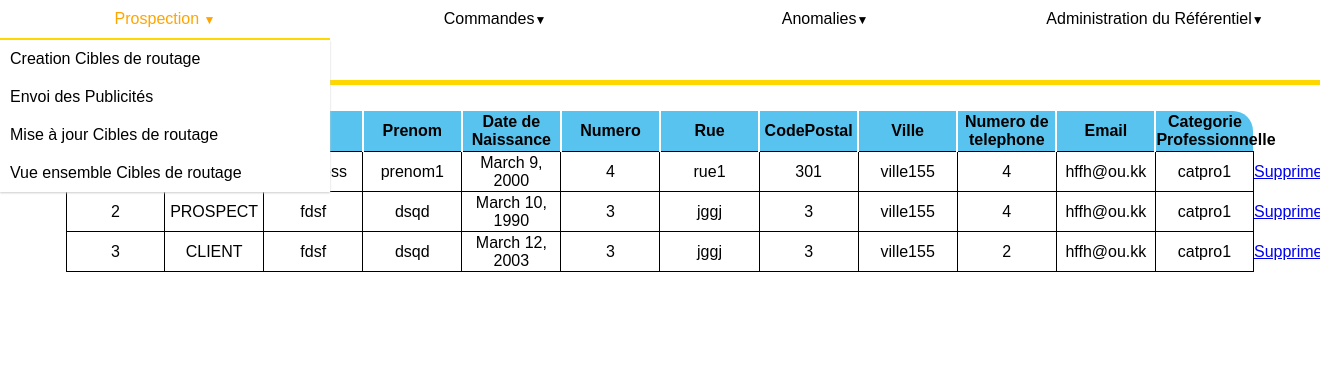
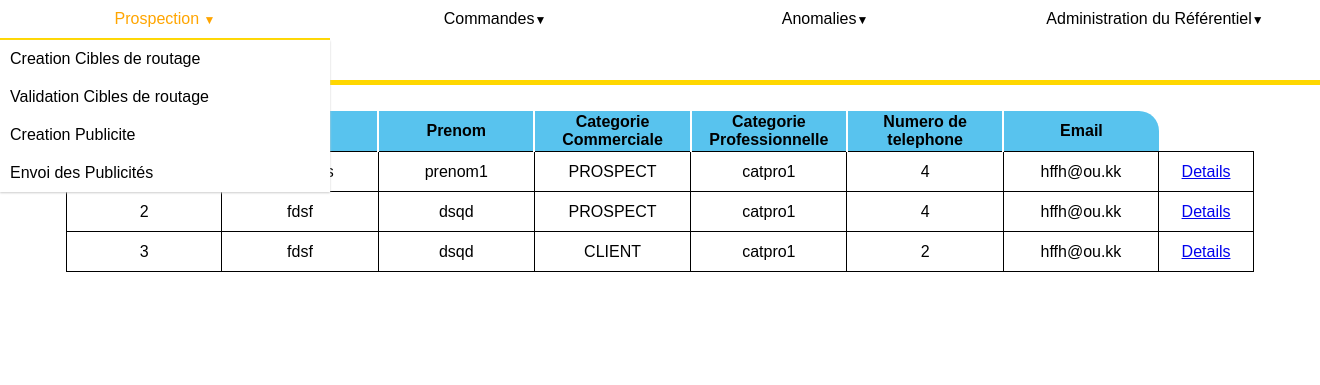
Before and after one commit to b-henriques/gpi-projet, a Django app: page /referentiel/individus in a window 1320 px wide. Shown: the top 385 px of the page. Run offline with Django 3.2, Linux system fonts and the light colour scheme; data comes from the database, SQL or seed files in the repository; both versions use the stored data as it was after the commit.

Commit message:
Modification Article + Modification Individu

```diff
--- a/referentiel/templates/referentiel/afficheArticle.html
+++ b/referentiel/templates/referentiel/afficheArticle.html
@@ -17,6 +17,7 @@
             <td>{{i.id}}</td>
             <td>{{i.designation}}</td>
             <td>{{i.prix}}</td>
+            <td width="10%"><a href="{% url 'referentiel:modifArticle' pk=i.id%}">Modifier</a></td>
             <td width="10%"><a href="{% url 'referentiel:supressionArticle' pk=i.id%}">Supprimer</a></td>
         </tr>
 
--- a/referentiel/templates/referentiel/afficheIndividu.html
+++ b/referentiel/templates/referentiel/afficheIndividu.html
@@ -15,35 +15,33 @@
 <body>
     <div class="contenu">
         <table class="tableReferentiel">
-            <th id=gauche width="10%">Id </th>
-            <th class=milieu width="10%">Categorie Commerciale</th>
-            <th class=milieu width="10%">Nom</th>
-            <th class=milieu width="10%">Prenom</th>
-            <th class=milieu width="10%">Date de Naissance</th>
-            <th class=milieu width="10%">Numero </th>
-            <th class=milieu width="10%">Rue</th>
-            <th class=milieu width="10%">CodePostal</th>
-            <th class=milieu width="10%">Ville</th>
-            <th class=milieu width="10%">Numero de telephone</th>
-            <th class=milieu width="10%">Email</th>
-            <th id=droite width="10%">Categorie Professionnelle</th>
+            <th id=gauche width="13%">Id </th>
+
+            <th class=milieu width="13%">Nom</th>
+            <th class=milieu width="13%">Prenom</th>
+
+            <th class=milieu width="13%">Categorie Commerciale</th>
+            <th class=milieu width="13%">Categorie Professionnelle</th>
+
+            <th class=milieu width="13%">Numero de telephone</th>
+            <th id=droite width="13%">Email</th>
+
 
             {% for i in individus %}
 
             <tr class=corps>
                 <td>{{i.id}}</td>
-                <td>{{i.catcommerciale}}</td>
+
                 <td>{{i.nom}}</td>
                 <td>{{i.prenom}}</td>
-                <td>{{i.datenaissance}}</td>
-                <td>{{i.adresse.numero}}</td>
-                <td>{{i.adresse.rue}}</td>
-                <td>{{i.adresse.codepostal}}</td>
-                <td>{{i.adresse.ville}}</td>
+
+                <td>{{i.catcommerciale}}</td>
+                <td>{{i.catprofessionnelle}}</td>
+
                 <td>{{i.ntel}}</td>
                 <td>{{i.mail}}</td>
-                <td>{{i.catprofessionnelle}}</td>
-                <td width="10%"><a href="{% url 'referentiel:supressionIndividu' pk=i.id%}">Supprimer</a></td>
+
+                <td width="10%"><a href="{% url 'referentiel:modifIndividu' pk=i.id%}">Details</a></td>
             </tr>
 
             {% endfor %}
--- a/referentiel/templates/referentiel/navigationbar.html
+++ b/referentiel/templates/referentiel/navigationbar.html
@@ -5,10 +5,9 @@
     <li class="deroulant"><a href="#">Prospection </a>
       <ul class="sous">
         <li><a href="{% url 'publicite:creationCible'%}"> Creation Cibles de routage</a></li>
-        <li><a href="#">Envoi des Publicités</a>
-        </li>
-        <li><a href="#">Mise à jour Cibles de routage</a></li>
-        <li><a href="#">Vue ensemble Cibles de routage</a></li>
+        <li><a href="{% url 'publicite:validateCible'%}">Validation Cibles de routage</a></li>
+        <li><a href="{% url 'publicite:creationPublicite'%}">Creation Publicite</a></li>
+        <li><a href="{% url 'publicite:envoiPublicite'%}">Envoi des Publicités</a></li>
       </ul>
     </li>
     <li class="deroulant"><a href="#">Commandes</a>
@@ -25,13 +24,10 @@
     </li>
     <li class="deroulant"><a href="#">Administration du Référentiel</a>
       <ul class="sous">
-        <li><a href="#">Mise a jour Referentiel</a></li>
         <li><a href="{% url 'referentiel:creationReferentiel'%}">Creation Referentiel</a></li>
-        <li>
         <li><a href="{% url 'referentiel:affichageReferentielArticles'%}">Vue ensemble Referentiel_Articles</a></li>
         <li><a href="{% url 'referentiel:affichageReferentielIndividus'%}">Vue ensemble Referentiel_Individus</a></li>
+      </ul>
     </li>
   </ul>
-  </li>
-  </ul>
 </nav>
--- a/referentiel/urls.py
+++ b/referentiel/urls.py
@@ -9,5 +9,7 @@ urlpatterns = [
     path('articles', views.tableArticle, name='affichageReferentielArticles'),
     path('individus', views.tableIndividu, name='affichageReferentielIndividus'),
     path('delarticle/<str:pk>', views.delArticle, name='supressionArticle'),
-    path('delindividu/<str:pk>', views.delIndividu, name='supressionIndividu')
+    path('delindividu/<str:pk>', views.delIndividu, name='supressionIndividu'),
+    path('modifArticle/<str:pk>', views.modifierArticle, name='modifArticle'),
+    path('modifIndividu/<str:pk>', views.modifierIndividu, name='modifIndividu')
 ]
--- a/referentiel/views.py
+++ b/referentiel/views.py
@@ -3,13 +3,17 @@ from .models import Adresse, Catprofessionnelle, Individu, Article
 from .forms import ArticleForm, IndividuForm
 from django.http.response import HttpResponse
 from django.contrib.auth.decorators import permission_required
+from django.urls import reverse
 
-#TODO: possibilite de creer cat pro en meme temps que Ind
-#TODO: modification Art ou Ind
+# TODO: possibilite de creer cat pro en meme temps que Ind
+# TODO: modification Art ou Ind
 
-#@permission_required('perm_administrerRef')
+# @permission_required('perm_administrerRef')
+
+
 def index(request):
-    return HttpResponse("<h1> Referentiel </h1>")
+    return render(request, 'referentiel/referentiel_view.html')
+
 
 def creationReferentiel(request):
     # affiche le cde html de form
@@ -25,7 +29,7 @@ def creationReferentiel(request):
     if form2.is_valid():
         print(True)
         # affiche les donnees du formulaire
-        #print(form2.cleaned_data)
+        # print(form2.cleaned_data)
 
         # creer adress
         adresse = Adresse(
@@ -36,14 +40,14 @@ def creationReferentiel(request):
         )
         adresse.save()
         individu = Individu(
-            nom= form2.cleaned_data['nom'],
-            prenom = form2.cleaned_data['prenom'],
-            datenaissance = form2.cleaned_data['datenaissance'],
-            ntel = form2.cleaned_data['ntel'],
-            mail = form2.cleaned_data['mail'],
-            adresse = adresse,
-            catcommerciale = form2.cleaned_data['catcommerciale'],
-            catprofessionnelle = form2.cleaned_data['catprofessionnelle'],
+            nom=form2.cleaned_data['nom'],
+            prenom=form2.cleaned_data['prenom'],
+            datenaissance=form2.cleaned_data['datenaissance'],
+            ntel=form2.cleaned_data['ntel'],
+            mail=form2.cleaned_data['mail'],
+            adresse=adresse,
+            catcommerciale=form2.cleaned_data['catcommerciale'],
+            catprofessionnelle=form2.cleaned_data['catprofessionnelle'],
         )
         individu.save()
 
@@ -52,12 +56,14 @@ def creationReferentiel(request):
 
 
 def tableArticle(request):
-    contexte = { 'articles' : Article.objects.all()}
+    contexte = {'articles': Article.objects.all()}
     return render(request, 'referentiel/afficheArticle.html', contexte)
 
+
 def tableIndividu(request):
-    contexte = { 'individus' : Individu.objects.all()}
+    contexte = {'individus': Individu.objects.all()}
     return render(request, 'referentiel/afficheIndividu.html', contexte)
+
 
 def delArticle(request, pk):
     article = get_object_or_404(Article, pk=pk)
@@ -67,8 +73,9 @@ def delArticle(request, pk):
         else:
             article.delete()
             return redirect('/referentiel/articles')
-    contexte = { 'article' : article}
+    contexte = {'article': article}
     return render(request, 'referentiel/deletearticle.html', contexte)
+
 
 def delIndividu(request, pk):
     individu = get_object_or_404(Individu, pk=pk)
@@ -78,5 +85,51 @@ def delIndividu(request, pk):
         else:
             individu.delete()
             return redirect('/referentiel/individus')
-    contexte = { 'individu' : individu}
+    contexte = {'individu': individu}
     return render(request, 'referentiel/deleteindividu.html', contexte)
+
+
+def modifierArticle(request, pk):
+    article = get_object_or_404(Article, pk=pk)
+    form = ArticleForm(request.POST or None, instance=article)
+    if form.is_valid():
+        form.save()
+        return redirect(reverse("referentiel:affichageReferentielArticles"))
+    contexte = {'form': form}
+    return render(request, 'referentiel/modifArticle.html', contexte)
+
+
+def modifierIndividu(request, pk):
+    individu = get_object_or_404(Individu, pk=pk)
+    form = IndividuForm(request.POST or None, initial={
+        'nom' : individu.nom,
+        'prenom' : individu.prenom,
+        'datenaissance' : individu.datenaissance,
+        'ntel' : individu.ntel,
+        'mail' : individu.mail,
+        'catcommerciale' : individu.catcommerciale,
+        'catprofessionnelle' : individu.catprofessionnelle,
+        'numero' : individu.adresse.numero,
+        'rue' : individu.adresse.rue,
+        'codepostal' : individu.adresse.codepostal,
+        'ville' : individu.adresse.ville
+    })
+    if form.is_valid():
+        adresse = individu.adresse
+        adresse.numero=form.cleaned_data['numero']
+        adresse.rue=form.cleaned_data['rue']
+        adresse.codepostal=form.cleaned_data['codepostal']
+        adresse.ville=form.cleaned_data['ville']
+        adresse.save()
+        individu.nom=form.cleaned_data['nom']
+        individu.prenom=form.cleaned_data['prenom']
+        individu.datenaissance=form.cleaned_data['datenaissance']
+        individu.ntel=form.cleaned_data['ntel']
+        individu.mail=form.cleaned_data['mail']
+        individu.adresse=adresse
+        individu.catcommerciale=form.cleaned_data['catcommerciale']
+        individu.catprofessionnelle=form.cleaned_data['catprofessionnelle']
+        individu.save()
+        return redirect(reverse("referentiel:affichageReferentielIndividus"))
+    contexte = {'form': form, 'id':pk}
+    return render(request, 'referentiel/modifIndividu.html', contexte)
```
Also changed, not shown: referentiel/templates/referentiel/modifArticle.html (added, +14 -0 lines), referentiel/templates/referentiel/modifIndividu.html (added, +14 -0 lines), db.sqlite3.
